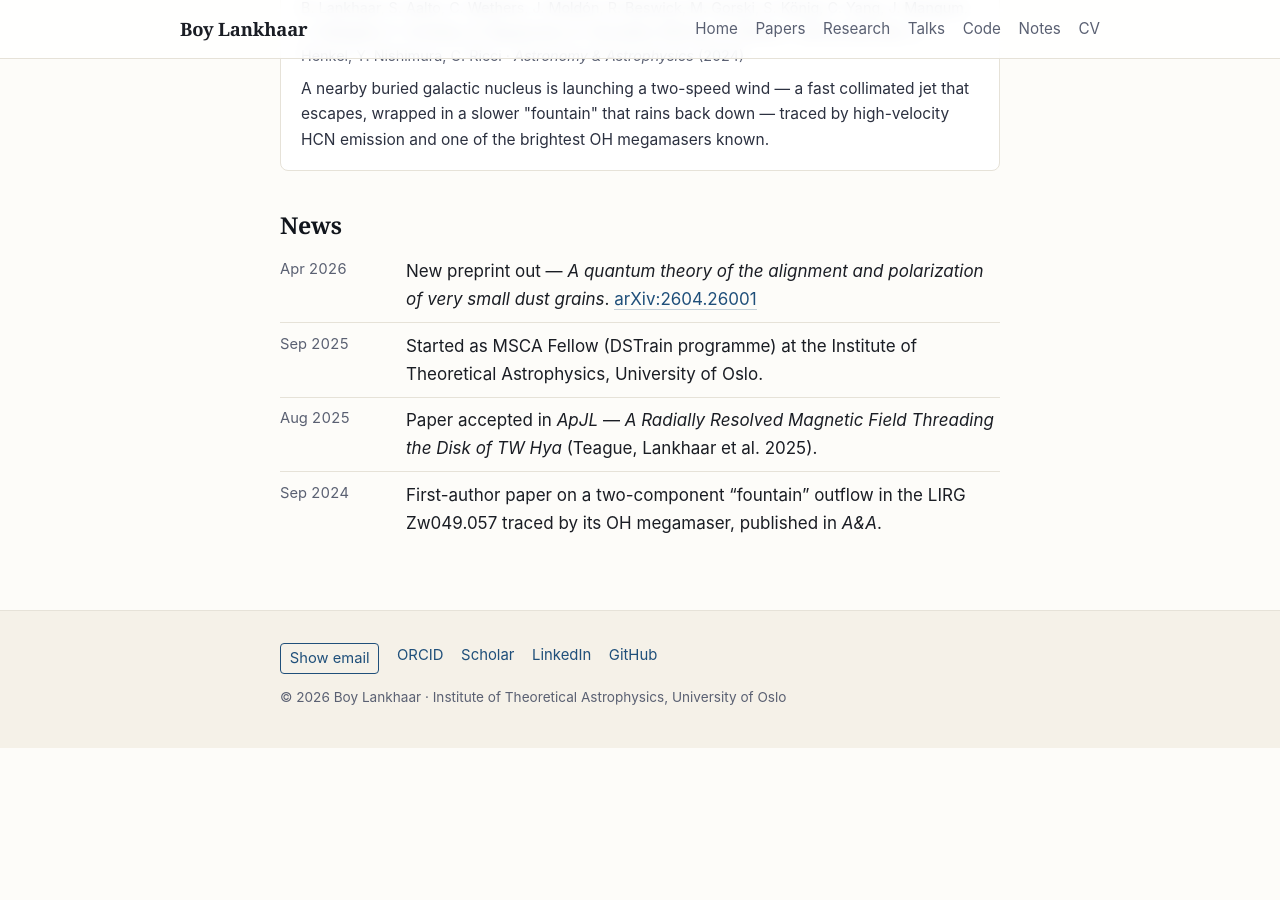
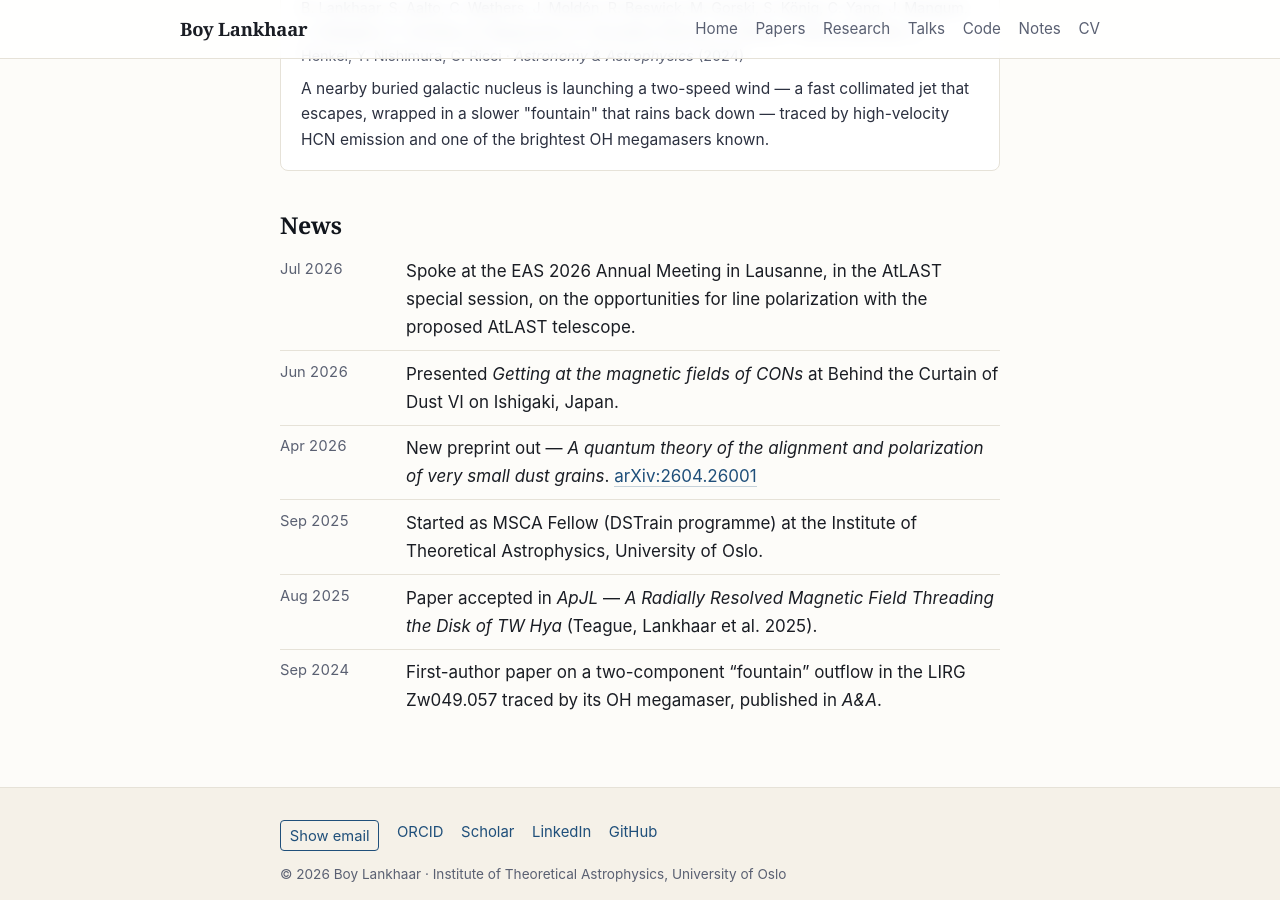
Before and after one commit to blankhaar/blankhaar.github.io, a Jekyll site: the page built from index.md, in a window 1280 px wide and 900 px high, scrolled down 1238 px. Built offline with Jekyll 4.4.1, drawn with Linux system fonts in a browser that asks for light colours; before the commit the page ends 1986 px from its top, so only the background shows below that.

Commit message:
News + talks: add EAS 2026 (AtLAST session) and Behind the Curtain of Dust VI talks
Co-Authored-By: Claude Opus 4.8 <noreply@anthropic.com>

```diff
--- a/_data/news.yml
+++ b/_data/news.yml
@@ -1,3 +1,12 @@
+- date: 2026-07-02
+  text: >-
+    Spoke at the EAS 2026 Annual Meeting in Lausanne, in the AtLAST special
+    session, on the opportunities for line polarization with the proposed AtLAST
+    telescope.
+- date: 2026-06-22
+  text: >-
+    Presented *Getting at the magnetic fields of CONs* at Behind the Curtain of
+    Dust VI on Ishigaki, Japan.
 - date: 2026-04-01
   text: >-
     New preprint out — *A quantum theory of the alignment and polarization of
--- a/talks.md
+++ b/talks.md
@@ -23,6 +23,14 @@ I have given public lectures at the **Gothenburg Science Festival** and for the
 ## Scientific talks
 
 <ul class="simple-list">
+  <li>
+    <strong>Opportunities for line polarization with AtLAST</strong><br>
+    <span class="meta">contributed · EAS Annual Meeting, AtLAST special session (SS26) · Lausanne, Switzerland · July 2026</span>
+  </li>
+  <li>
+    <strong>Getting at the magnetic fields of CONs</strong><br>
+    <span class="meta">contributed · Behind the Curtain of Dust VI · Ishigaki, Japan · June 2026</span>
+  </li>
   <li>
     <strong>Line polarization: radiative transfer implementation and scientific opportunities</strong><br>
     <span class="meta">contributed · SKIRT days · Gent, Belgium · October 2025</span>
```
